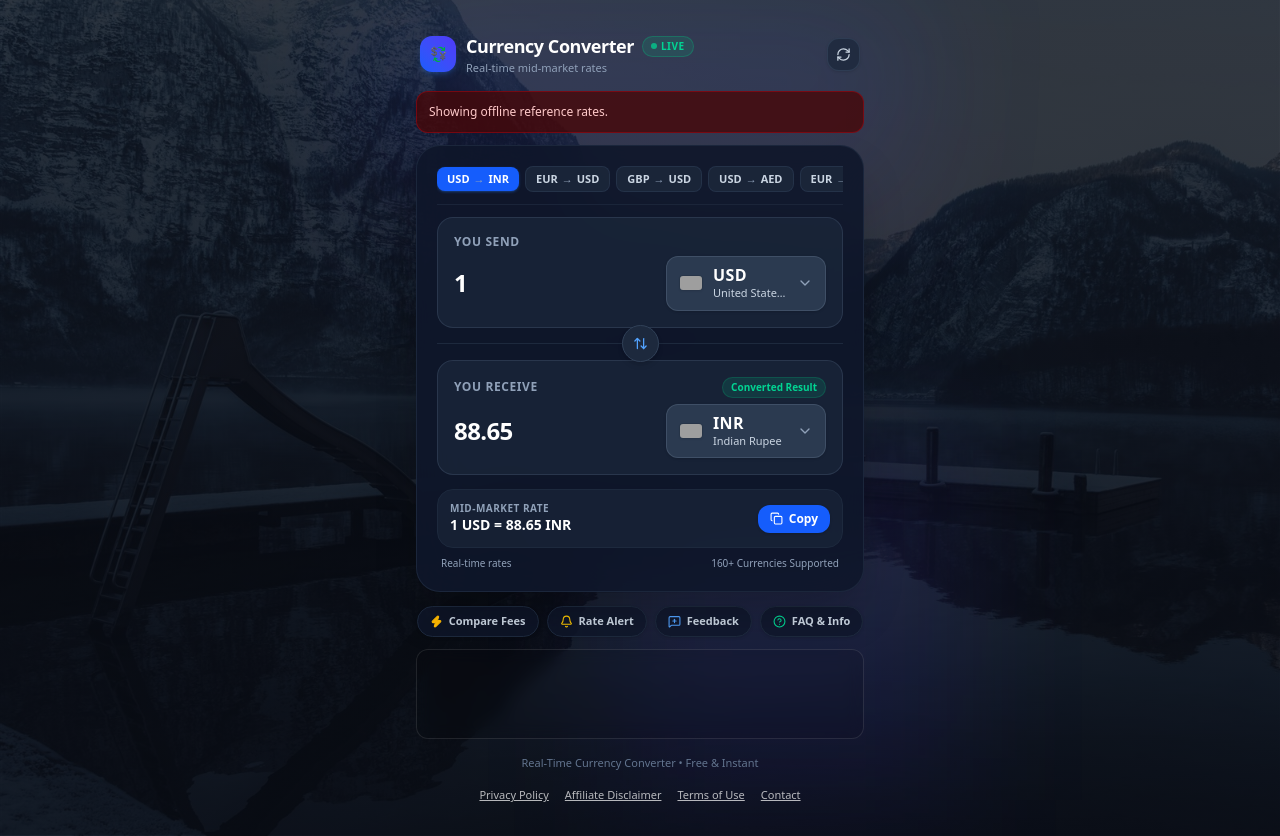
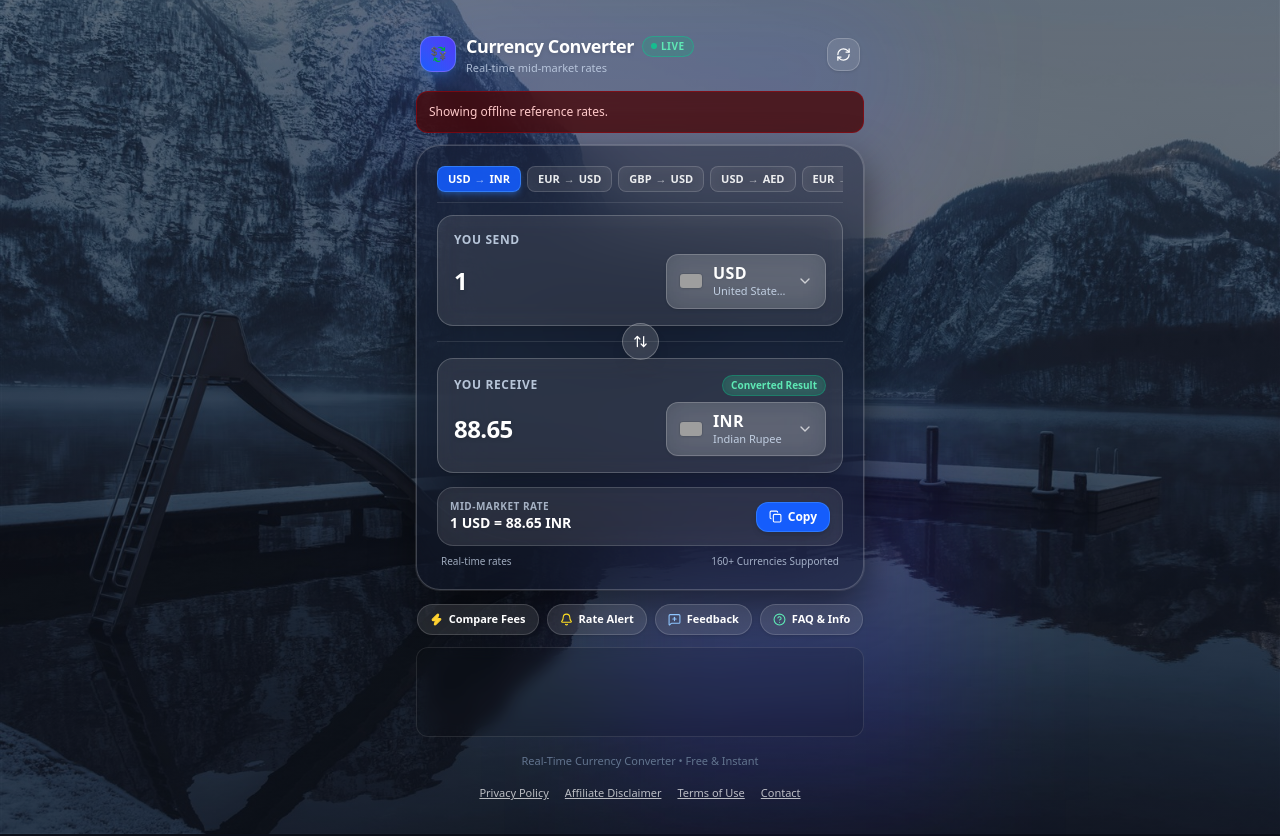
Before and after one commit to arjunn-git/currency, a React (Vite) app: page / in a window 1280 px wide. Built offline with nearby package versions, Linux system fonts and the light colour scheme; no server answers; grey boxes are pictures that could not be loaded.

Commit message:
feat(ui): apply frosted glassmorphism blur across cards and hide horizontal scrollbar

```diff
--- a/src/App.jsx
+++ b/src/App.jsx
@@ -96,12 +96,12 @@ function App() {
     <div
       className="w-full min-h-screen bg-[#070b14] text-slate-100 flex flex-col justify-between items-center px-3 sm:px-4 py-5 sm:py-8 relative overflow-x-hidden selection:bg-blue-600 selection:text-white bg-cover bg-center bg-no-repeat"
       style={{
-        backgroundImage: `linear-gradient(rgba(7, 11, 20, 0.78), rgba(7, 11, 20, 0.88)), url(${bgImage})`,
+        backgroundImage: `linear-gradient(rgba(10, 16, 30, 0.52), rgba(10, 16, 30, 0.68)), url(${bgImage})`,
       }}
     >
-      {/* High-performance CSS ambient glows (0ms load time, 120 FPS) */}
-      <div className="fixed top-0 left-1/2 -translate-x-1/2 w-[550px] h-[280px] bg-gradient-to-b from-blue-600/15 via-indigo-600/10 to-transparent blur-3xl pointer-events-none" />
-      <div className="fixed bottom-0 right-1/4 w-[350px] h-[350px] bg-indigo-600/10 blur-3xl pointer-events-none" />
+      {/* High-performance CSS ambient glows */}
+      <div className="fixed top-0 left-1/2 -translate-x-1/2 w-[550px] h-[280px] bg-gradient-to-b from-blue-600/20 via-indigo-600/10 to-transparent blur-3xl pointer-events-none" />
+      <div className="fixed bottom-0 right-1/4 w-[350px] h-[350px] bg-indigo-600/15 blur-3xl pointer-events-none" />
 
       {/* Main Container */}
       <div className="w-full max-w-md relative z-10 my-auto">
@@ -109,20 +109,20 @@ function App() {
         {/* Sleek App Header */}
         <div className="flex items-center justify-between mb-3.5 px-1">
           <div className="flex items-center gap-2.5">
-            <div className="w-9 h-9 rounded-xl bg-gradient-to-tr from-blue-600 to-indigo-600 flex items-center justify-center shadow-md shadow-blue-500/20 text-white font-bold text-sm">
+            <div className="w-9 h-9 rounded-xl bg-gradient-to-tr from-blue-600 to-indigo-600 flex items-center justify-center shadow-lg shadow-blue-500/25 text-white font-bold text-sm border border-white/20 backdrop-blur-md">
               💱
             </div>
             <div>
               <div className="flex items-center gap-2">
-                <h1 className="text-base sm:text-lg font-black text-white tracking-tight">
+                <h1 className="text-base sm:text-lg font-black text-white tracking-tight drop-shadow-sm">
                   Currency Converter
                 </h1>
-                <span className="text-[10px] uppercase font-bold tracking-wider px-2 py-0.5 rounded-full bg-emerald-500/15 text-emerald-400 border border-emerald-500/30 flex items-center gap-1">
+                <span className="text-[10px] uppercase font-bold tracking-wider px-2 py-0.5 rounded-full bg-emerald-500/20 text-emerald-300 border border-emerald-400/40 flex items-center gap-1 backdrop-blur-sm">
                   <span className="w-1.5 h-1.5 rounded-full bg-emerald-400 animate-pulse" />
                   Live
                 </span>
               </div>
-              <p className="text-[11px] text-slate-400 font-medium">Real-time mid-market rates</p>
+              <p className="text-[11px] text-blue-100/70 font-medium">Real-time mid-market rates</p>
             </div>
           </div>
 
@@ -132,7 +132,7 @@ function App() {
             onClick={() => refetch()}
             disabled={loading}
             title="Refresh exchange rates"
-            className="p-2 rounded-xl bg-slate-800/80 hover:bg-slate-700/80 border border-slate-700/80 text-slate-300 hover:text-white transition-all active:scale-95 cursor-pointer shadow-sm disabled:opacity-50"
+            className="p-2 rounded-xl bg-white/10 hover:bg-white/20 border border-white/20 text-white backdrop-blur-md transition-all active:scale-95 cursor-pointer shadow-sm disabled:opacity-50"
           >
             <RefreshCw size={15} className={loading ? "animate-spin" : ""} />
           </button>
@@ -140,16 +140,16 @@ function App() {
 
         {/* Error Alert */}
         {error && (
-          <div className="mb-3 p-3 bg-red-950/80 border border-red-800/60 text-red-200 rounded-xl text-xs flex items-center gap-2">
+          <div className="mb-3 p-3 bg-red-950/80 border border-red-800/60 text-red-200 rounded-xl text-xs flex items-center gap-2 backdrop-blur-md">
             <span>{error}</span>
           </div>
         )}
 
-        {/* The Main Converter Card */}
-        <div className="bg-slate-900/90 border border-slate-800/90 rounded-3xl p-4 sm:p-5 shadow-2xl backdrop-blur-xl">
+        {/* The Main Frosted Glassmorphism Card */}
+        <div className="bg-slate-900/40 backdrop-blur-2xl border border-white/20 rounded-3xl p-4 sm:p-5 shadow-[0_16px_40px_rgba(0,0,0,0.5)] ring-1 ring-white/10">
 
-          {/* Quick Popular Pairs Chips */}
-          <div className="flex items-center gap-1.5 overflow-x-auto pb-3 mb-3 scrollbar-none border-b border-slate-800/80">
+          {/* Quick Popular Pairs Chips (Scrollbar completely hidden) */}
+          <div className="flex items-center gap-1.5 overflow-x-auto pb-2.5 mb-3 border-b border-white/10 [scrollbar-width:none] [-ms-overflow-style:none] [&::-webkit-scrollbar]:hidden">
             {POPULAR_PAIRS.map((pair) => {
               const isActive =
                 from.toUpperCase() === pair.from && to.toUpperCase() === pair.to;
@@ -160,12 +160,12 @@ function App() {
                   onClick={() => selectPopularPair(pair.from, pair.to)}
                   className={`text-[11px] px-2.5 py-1 rounded-lg font-semibold transition-all shrink-0 flex items-center gap-1 cursor-pointer ${
                     isActive
-                      ? "bg-blue-600 text-white shadow-sm shadow-blue-500/30 font-bold"
-                      : "bg-slate-800/80 hover:bg-slate-800 text-slate-300 border border-slate-700/50"
+                      ? "bg-blue-600/90 text-white shadow-md shadow-blue-500/30 font-bold border border-blue-400/50"
+                      : "bg-white/10 hover:bg-white/20 text-white/90 border border-white/15 backdrop-blur-md"
                   }`}
                 >
                   <span>{pair.from}</span>
-                  <span className="text-slate-400">→</span>
+                  <span className="text-white/60">→</span>
                   <span>{pair.to}</span>
                 </button>
               );
@@ -189,13 +189,13 @@ function App() {
 
             {/* Centered Swap Button */}
             <div className="relative w-full h-4 my-2 flex justify-center items-center">
-              <div className="w-full border-t border-slate-800" />
+              <div className="w-full border-t border-white/10" />
               <button
                 type="button"
                 onClick={swap}
                 disabled={loading}
                 title="Swap currencies"
-                className={`absolute p-2.5 rounded-full bg-slate-800 hover:bg-slate-700 text-blue-400 hover:text-blue-300 border border-slate-700 shadow-md transition-all duration-200 hover:scale-110 active:scale-95 cursor-pointer disabled:opacity-50 ${
+                className={`absolute p-2.5 rounded-full bg-white/15 hover:bg-white/25 text-white border border-white/25 backdrop-blur-xl shadow-lg transition-all duration-200 hover:scale-110 active:scale-95 cursor-pointer disabled:opacity-50 ${
                   isSwapping ? "rotate-180" : ""
                 }`}
               >
@@ -217,12 +217,12 @@ function App() {
             </div>
 
             {/* Instant Rate Summary & Copy Pill Bar */}
-            <div className="flex items-center justify-between p-3 rounded-2xl bg-slate-800/60 border border-slate-800 text-xs">
+            <div className="flex items-center justify-between p-3 rounded-2xl bg-white/10 backdrop-blur-xl border border-white/15 text-xs shadow-inner">
               <div className="flex flex-col min-w-0">
-                <span className="text-[10px] uppercase font-bold tracking-wider text-slate-400">
+                <span className="text-[10px] uppercase font-bold tracking-wider text-blue-100/70">
                   Mid-Market Rate
                 </span>
-                <span className="font-bold text-white text-xs sm:text-sm truncate">
+                <span className="font-bold text-white text-xs sm:text-sm truncate drop-shadow-xs">
                   1 {from.toUpperCase()} = {formatNumber(unitRate)} {to.toUpperCase()}
                 </span>
               </div>
@@ -231,7 +231,7 @@ function App() {
                 <button
                   type="button"
                   onClick={copyToClipboard}
-                  className="px-3 py-1.5 bg-blue-600 hover:bg-blue-500 text-white rounded-xl font-bold text-xs flex items-center gap-1.5 shadow-sm active:scale-95 transition-all cursor-pointer shrink-0"
+                  className="px-3 py-1.5 bg-blue-600 hover:bg-blue-500 text-white rounded-xl font-bold text-xs flex items-center gap-1.5 shadow-md active:scale-95 transition-all cursor-pointer shrink-0 border border-blue-400/40"
                 >
                   {copied ? (
                     <>
@@ -249,48 +249,48 @@ function App() {
             </div>
 
             {/* Status note */}
-            <div className="flex justify-between items-center text-[10px] text-slate-400 mt-2 px-1">
+            <div className="flex justify-between items-center text-[10px] text-blue-100/70 mt-2 px-1">
               <span>{loading ? "Updating..." : lastUpdated ? `Updated: ${lastUpdated}` : "Real-time rates"}</span>
               <span>160+ Currencies Supported</span>
             </div>
           </form>
         </div>
 
-        {/* Clean Secondary Utilities Bar (Fast, Compact & Uncrowded) */}
+        {/* Clean Secondary Utilities Bar (Frosted Glass Pills) */}
         <div className="flex items-center justify-center gap-1.5 sm:gap-2 mt-3.5 flex-wrap">
           <button
             type="button"
             onClick={() => setActiveModal("compare")}
-            className="px-3 py-1.5 rounded-full bg-slate-900/80 hover:bg-slate-800 text-slate-300 hover:text-white border border-slate-800 text-[11px] font-semibold flex items-center gap-1.5 transition-all active:scale-95 cursor-pointer shadow-sm"
+            className="px-3 py-1.5 rounded-full bg-white/10 hover:bg-white/20 text-white border border-white/15 backdrop-blur-xl text-[11px] font-semibold flex items-center gap-1.5 transition-all active:scale-95 cursor-pointer shadow-sm"
           >
-            <Zap size={13} className="text-amber-400 fill-amber-400" />
+            <Zap size={13} className="text-amber-300 fill-amber-300" />
             <span>Compare Fees</span>
           </button>
 
           <button
             type="button"
             onClick={() => setActiveModal("alert")}
-            className="px-3 py-1.5 rounded-full bg-slate-900/80 hover:bg-slate-800 text-slate-300 hover:text-white border border-slate-800 text-[11px] font-semibold flex items-center gap-1.5 transition-all active:scale-95 cursor-pointer shadow-sm"
+            className="px-3 py-1.5 rounded-full bg-white/10 hover:bg-white/20 text-white border border-white/15 backdrop-blur-xl text-[11px] font-semibold flex items-center gap-1.5 transition-all active:scale-95 cursor-pointer shadow-sm"
           >
-            <Bell size={13} className="text-yellow-400" />
+            <Bell size={13} className="text-yellow-300" />
             <span>Rate Alert</span>
           </button>
 
           <button
             type="button"
             onClick={() => setActiveModal("feedback")}
-            className="px-3 py-1.5 rounded-full bg-slate-900/80 hover:bg-slate-800 text-slate-300 hover:text-white border border-slate-800 text-[11px] font-semibold flex items-center gap-1.5 transition-all active:scale-95 cursor-pointer shadow-sm"
+            className="px-3 py-1.5 rounded-full bg-white/10 hover:bg-white/20 text-white border border-white/15 backdrop-blur-xl text-[11px] font-semibold flex items-center gap-1.5 transition-all active:scale-95 cursor-pointer shadow-sm"
           >
-            <MessageSquarePlus size={13} className="text-blue-400" />
+            <MessageSquarePlus size={13} className="text-blue-300" />
             <span>Feedback</span>
           </button>
 
           <button
             type="button"
             onClick={() => setActiveModal("faq")}
-            className="px-3 py-1.5 rounded-full bg-slate-900/80 hover:bg-slate-800 text-slate-300 hover:text-white border border-slate-800 text-[11px] font-semibold flex items-center gap-1.5 transition-all active:scale-95 cursor-pointer shadow-sm"
+            className="px-3 py-1.5 rounded-full bg-white/10 hover:bg-white/20 text-white border border-white/15 backdrop-blur-xl text-[11px] font-semibold flex items-center gap-1.5 transition-all active:scale-95 cursor-pointer shadow-sm"
           >
-            <HelpCircle size={13} className="text-emerald-400" />
+            <HelpCircle size={13} className="text-emerald-300" />
             <span>FAQ & Info</span>
           </button>
         </div>
--- a/src/components/CurrencyPicker.jsx
+++ b/src/components/CurrencyPicker.jsx
@@ -198,22 +198,22 @@ function CurrencyPicker({
         type="button"
         disabled={disabled}
         onClick={() => setIsOpen(true)}
-        className="flex items-center justify-between gap-2 px-3 py-2 bg-slate-700/80 hover:bg-slate-700 text-white rounded-xl border border-slate-600/80 shadow-sm hover:border-slate-500 transition-all duration-150 disabled:opacity-50 disabled:cursor-not-allowed group w-full text-left cursor-pointer"
+        className="flex items-center justify-between gap-2 px-3 py-2 bg-white/15 hover:bg-white/25 text-white rounded-xl border border-white/20 shadow-sm backdrop-blur-md hover:border-white/30 transition-all duration-150 disabled:opacity-50 disabled:cursor-not-allowed group w-full text-left cursor-pointer"
       >
         <div className="flex items-center gap-2.5 min-w-0">
           <FlagIcon currencyCode={selectedCurrency} className="w-6 h-4" />
           <div className="flex flex-col min-w-0">
-            <span className="font-bold text-sm sm:text-base text-white tracking-wide leading-tight">
+            <span className="font-bold text-sm sm:text-base text-white tracking-wide leading-tight drop-shadow-xs">
               {selectedCurrency.toUpperCase()}
             </span>
-            <span className="text-[11px] text-slate-300 truncate max-w-[95px] sm:max-w-[110px]">
+            <span className="text-[11px] text-blue-100/80 truncate max-w-[95px] sm:max-w-[110px]">
               {selectedMeta.name}
             </span>
           </div>
         </div>
         <ChevronDown
           size={16}
-          className="text-slate-400 group-hover:text-slate-200 transition-colors shrink-0"
+          className="text-white/70 group-hover:text-white transition-colors shrink-0"
         />
       </button>
 
--- a/src/components/Input.jsx
+++ b/src/components/Input.jsx
@@ -18,19 +18,19 @@ function Input({
 
   return (
     <div
-      className={`bg-slate-800/70 border border-slate-700/70 rounded-2xl p-3.5 sm:p-4 transition-all duration-150 hover:border-slate-600 focus-within:border-blue-500 focus-within:ring-2 focus-within:ring-blue-500/20 ${
+      className={`bg-white/10 hover:bg-white/15 backdrop-blur-md border border-white/20 rounded-2xl p-3.5 sm:p-4 transition-all duration-150 focus-within:border-blue-400 focus-within:bg-white/15 focus-within:ring-2 focus-within:ring-blue-400/20 shadow-lg ${
         disabled ? "opacity-75" : ""
       } ${className}`}
     >
       <div className="flex justify-between items-center mb-1.5">
         <label
           htmlFor={amountInputId}
-          className="text-[11px] sm:text-xs font-semibold text-slate-400 uppercase tracking-wider"
+          className="text-[11px] sm:text-xs font-semibold text-blue-100/80 uppercase tracking-wider"
         >
           {label}
         </label>
         {amountDisabled && (
-          <span className="text-[10px] font-semibold text-emerald-400 bg-emerald-500/15 border border-emerald-500/20 px-2 py-0.5 rounded-full">
+          <span className="text-[10px] font-semibold text-emerald-300 bg-emerald-500/20 border border-emerald-400/30 px-2 py-0.5 rounded-full backdrop-blur-sm">
             Converted Result
           </span>
         )}
@@ -53,7 +53,7 @@ function Input({
             }}
             min="0"
             step="any"
-            className="w-full bg-transparent text-xl sm:text-2xl font-black text-white outline-none placeholder-slate-500 disabled:cursor-not-allowed tracking-tight"
+            className="w-full bg-transparent text-xl sm:text-2xl font-black text-white outline-none placeholder-white/40 disabled:cursor-not-allowed tracking-tight drop-shadow-sm"
           />
         </div>
 
```
